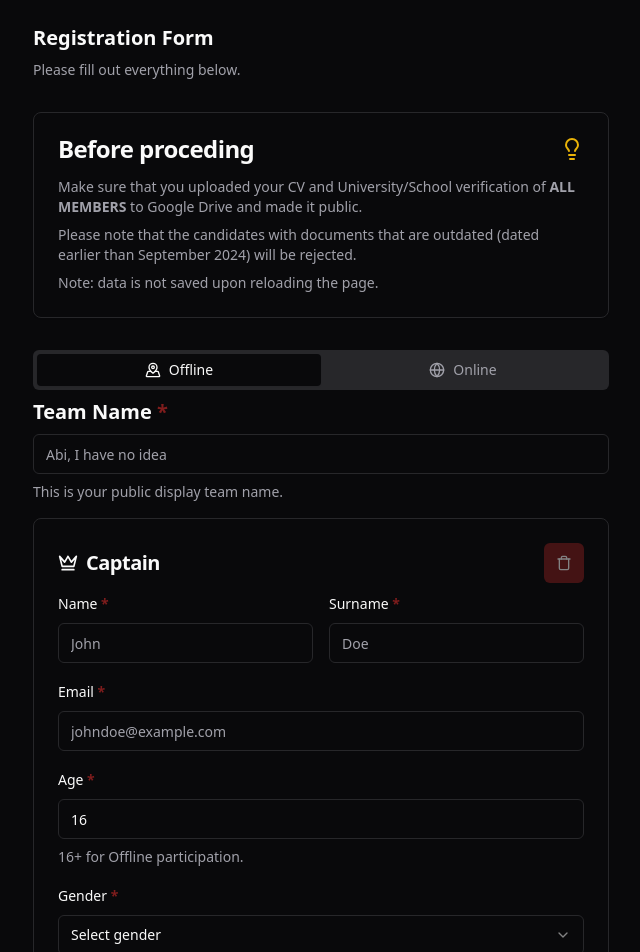
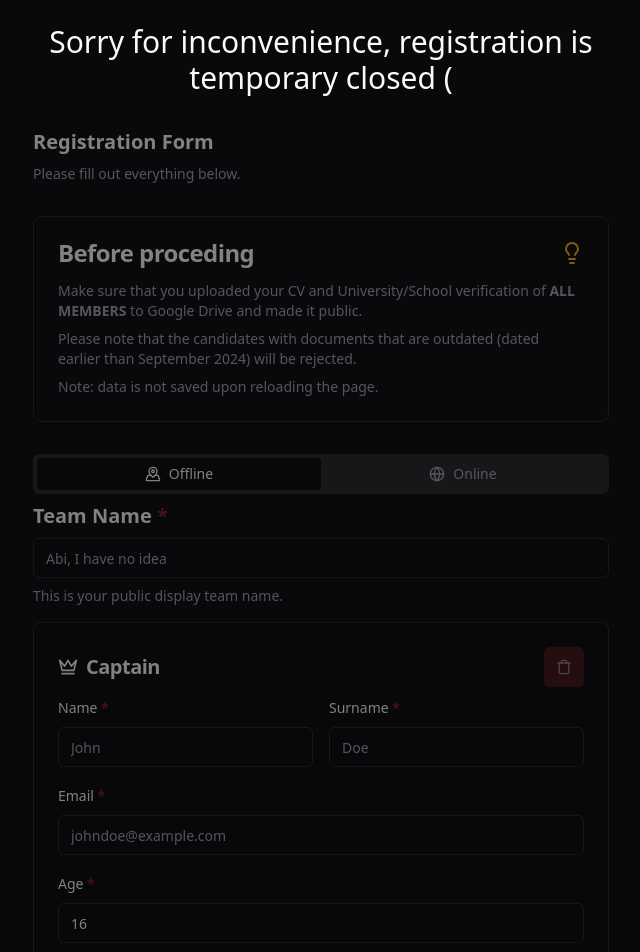
Before and after one commit to sanxzhar/nuopen-rega, a Next.js app: page / in a window 1280 px wide. Shown: the part 80-1032 px from the top of the page, without its empty margins (319-959 px from the left). Built offline with nearby package versions, Linux system fonts and the light colour scheme.

Commit message:
disabled form

```diff
--- a/app/page.tsx
+++ b/app/page.tsx
@@ -7,6 +7,11 @@ export default function Home() {
   return (
     <section className="w-full max-w-xl space-y-8">
       <div>
+        <p className=" text-xl md:text-3xl font-medium text-center">
+          Sorry for inconvenience, registration is temporary closed (
+        </p>
+      </div>
+      <div className="opacity-50">
         <h1 className="text-xl font-bold mb-2">Registration Form</h1>
         <h1 className="text-sm text-muted-foreground mb-2">
           Please fill out everything below.
@@ -32,12 +37,7 @@ export default function Home() {
           </CardContent>
         </Card>
       </div>
-      {/* <div>
-        <p className="text-xl font-medium text-center">
-          Registration is closed
-        </p>
-      </div> */}
-      <Tabs defaultValue="offline">
+        <Tabs defaultValue="offline" className=" opacity-50 pointer-events-none ">
           <TabsList className="grid w-full grid-cols-2">
             <TabsTrigger value="offline">
               <MapPinnedIcon className="w-4 h-4 mr-2" />
```
Lines whose indentation alone changed are shown as unchanged.
